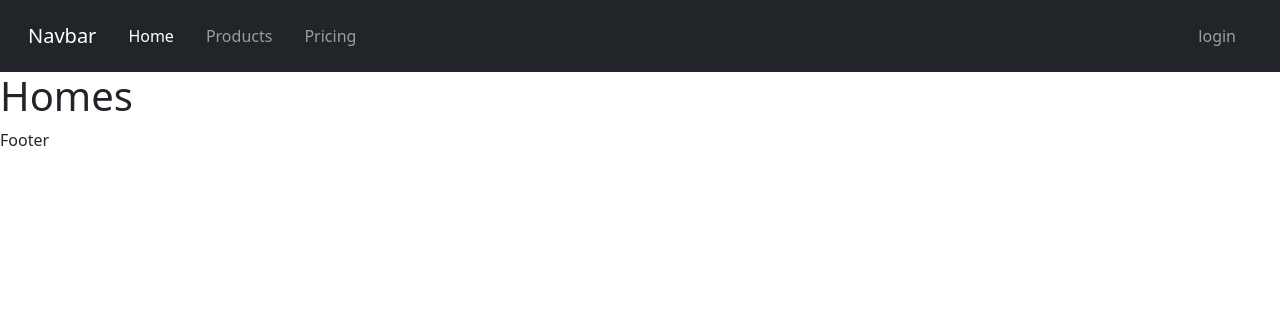
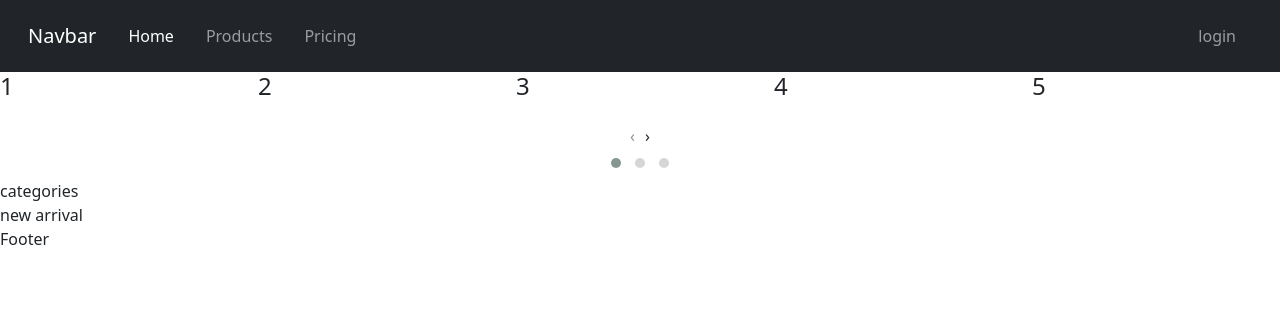
Before and after one commit to Wasayshaikh/flask-ecomm, a Flask app: page / in a window 1280 px wide. Shown: the top 332 px of the page. Run offline with Flask 3, Linux system fonts and the light colour scheme; some libraries are stand-ins or nearby versions.

Commit message:
add carousel

```diff
--- a/templates/pages/index.html
+++ b/templates/pages/index.html
@@ -1,6 +1,25 @@
 {% extends "layout/base.html" %}
 
 {% block content %}
-<h1>Homes</h1>
 
+<div class="owl-carousel owl-theme">
+    <div class="item"><h4>1</h4></div>
+    <div class="item"><h4>2</h4></div>
+    <div class="item"><h4>3</h4></div>
+    <div class="item"><h4>4</h4></div>
+    <div class="item"><h4>5</h4></div>
+    <div class="item"><h4>6</h4></div>
+    <div class="item"><h4>7</h4></div>
+    <div class="item"><h4>8</h4></div>
+    <div class="item"><h4>9</h4></div>
+    <div class="item"><h4>10</h4></div>
+    <div class="item"><h4>11</h4></div>
+    <div class="item"><h4>12</h4></div>
+</div>
+<div>
+    categories
+</div>
+<div>
+    new arrival
+</div>
 {% endblock %}
```
